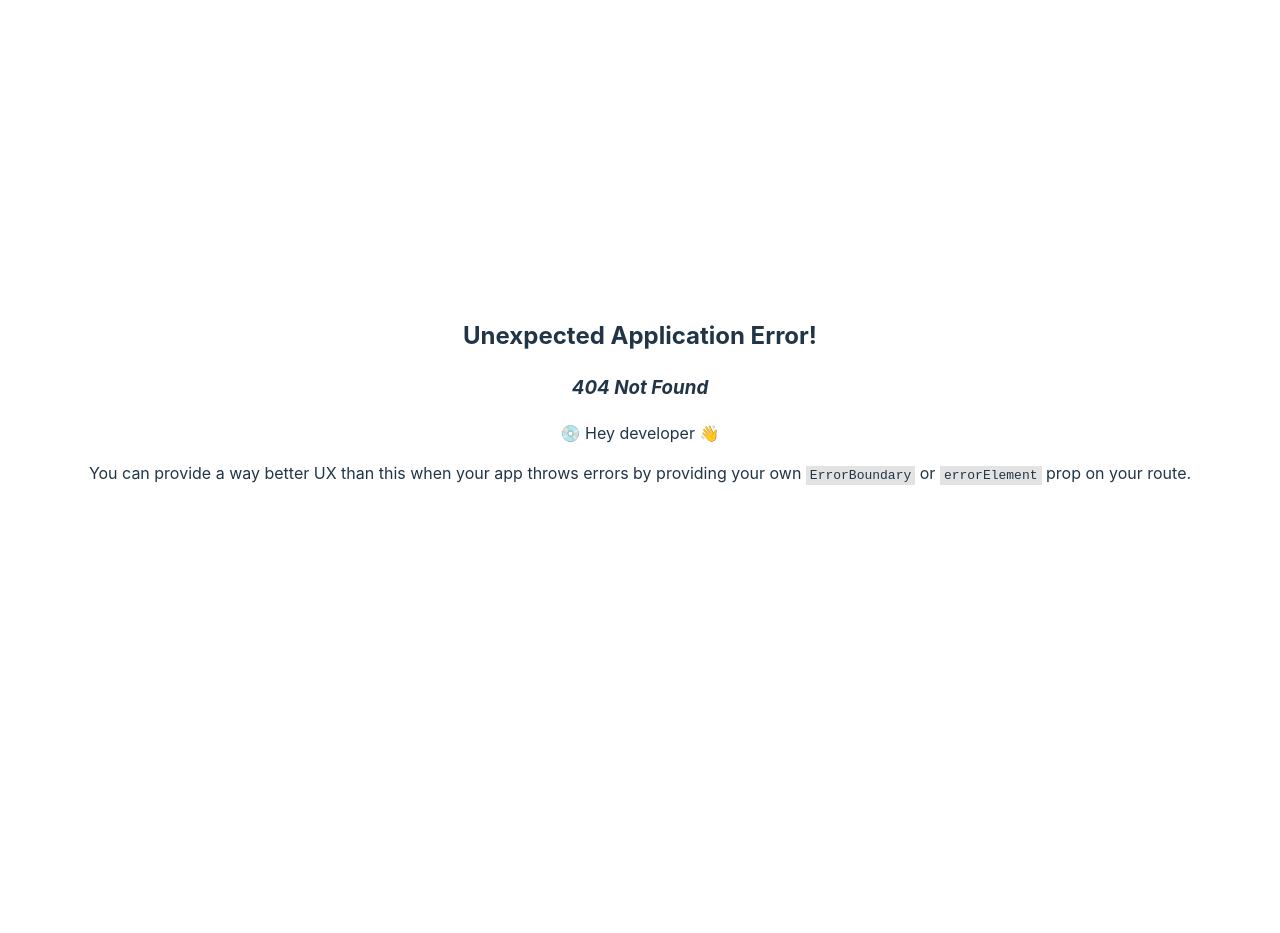
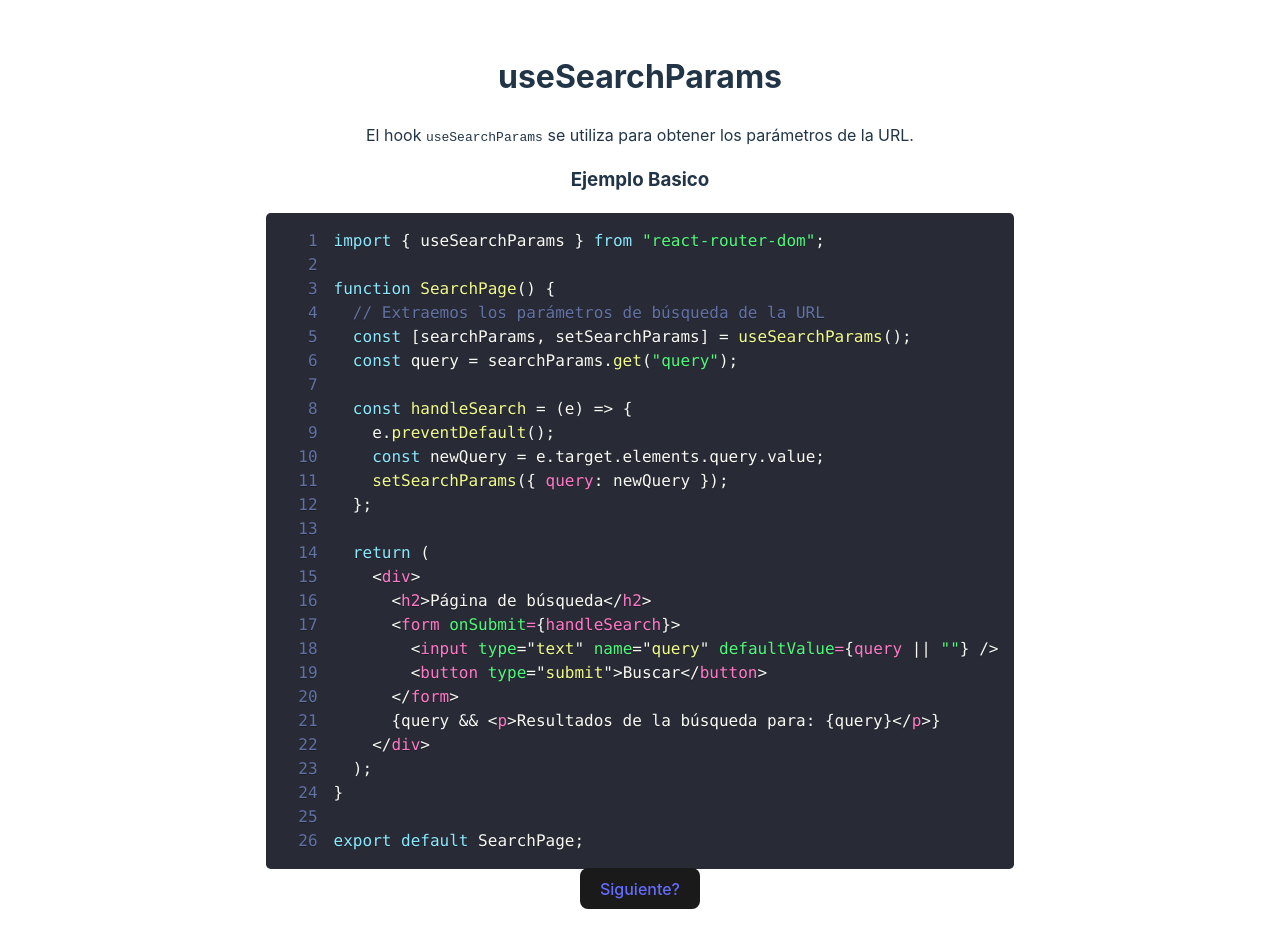
Before and after one commit to LuciaBonilla/react-router-presentation, a React (Vite) app: page /useSearchParams in a window 1280 px wide. Before the commit this address had no page. Before the commit the page ends 800 px from the top, so only its background shows below. Built offline with nearby package versions, Linux system fonts and the light colour scheme.

Commit message:
solved conflicts

```diff
--- a/src/routes/NavigationTypes/NavLink/index.jsx
+++ b/src/routes/NavigationTypes/NavLink/index.jsx
@@ -38,7 +38,7 @@ return (
             {navLink}
         </SyntaxHighlighter>
 
-        <Link to='/navigationTypes/navigate/1' className="button">
+        <Link to='/useParams' className="button">
             Siguiente
         </Link>
     </div>
--- a/src/routes/Routes/DynamicRoutes/index.jsx
+++ b/src/routes/Routes/DynamicRoutes/index.jsx
@@ -21,7 +21,7 @@ const DinamicRoutes = () => {
         {dinamicRoutes}
       </SyntaxHighlighter>
 
-      <Link to='/routes/nested'>
+      <Link to='/routes/nested' className="button">
         Siguiente
       </Link>
     </div>
--- a/src/routes/Routes/NestedRoutes/first/index.jsx
+++ b/src/routes/Routes/NestedRoutes/first/index.jsx
@@ -17,7 +17,7 @@ const firstNestedView = () => (
       {definitionOfComponents}
     </SyntaxHighlighter>
 
-    <Link to='/routes/private'>
+    <Link to='/routes/private' className="button">
       Siguiente
     </Link>
   </div>
--- a/src/routes/Routes/SimpleRoutes/index.jsx
+++ b/src/routes/Routes/SimpleRoutes/index.jsx
@@ -11,7 +11,7 @@ const SimpleRoutes = () => {
         {simpleRoutes}
       </SyntaxHighlighter>
 
-      <Link to='dinamic/1'>
+      <Link to='dinamic/1' className="button">
       Siguiente
       </Link>
     </div>
--- a/src/routes/Routes/UseSearchParams/index.jsx
+++ b/src/routes/Routes/UseSearchParams/index.jsx
@@ -1,6 +1,9 @@
 import { Link } from "react-router-dom";
 import { Outlet } from "react-router-dom";
 import { routestext } from "../texts";
+import { dracula } from 'react-syntax-highlighter/dist/esm/styles/prism';
+import { Prism as SyntaxHighlighter } from 'react-syntax-highlighter';
+
 
 
 const useSearchParams = () => {
@@ -12,8 +15,8 @@ const useSearchParams = () => {
             <SyntaxHighlighter showLineNumbers language="jsx" style={dracula}>
                 {routestext}
             </SyntaxHighlighter>
-            <Link to='/start'>
-                Regresar
+            <Link to='/start' className = "button">
+                Siguiente?
             </Link>
         </div>
     );
--- a/src/routes/Routes/useParams/index.jsx
+++ b/src/routes/Routes/useParams/index.jsx
@@ -22,11 +22,9 @@ const UseParams = () => {
             </SyntaxHighlighter>
 
 
-
-
-            <link to='../'>
-                Regresar
-            </link>
+            <Link to='/useSearchParams' className="button">
+                Siguiente
+            </Link>
         </div>
     );
 }
```
Also changed, not shown: src/routes/index.jsx (+8 -8 lines).
